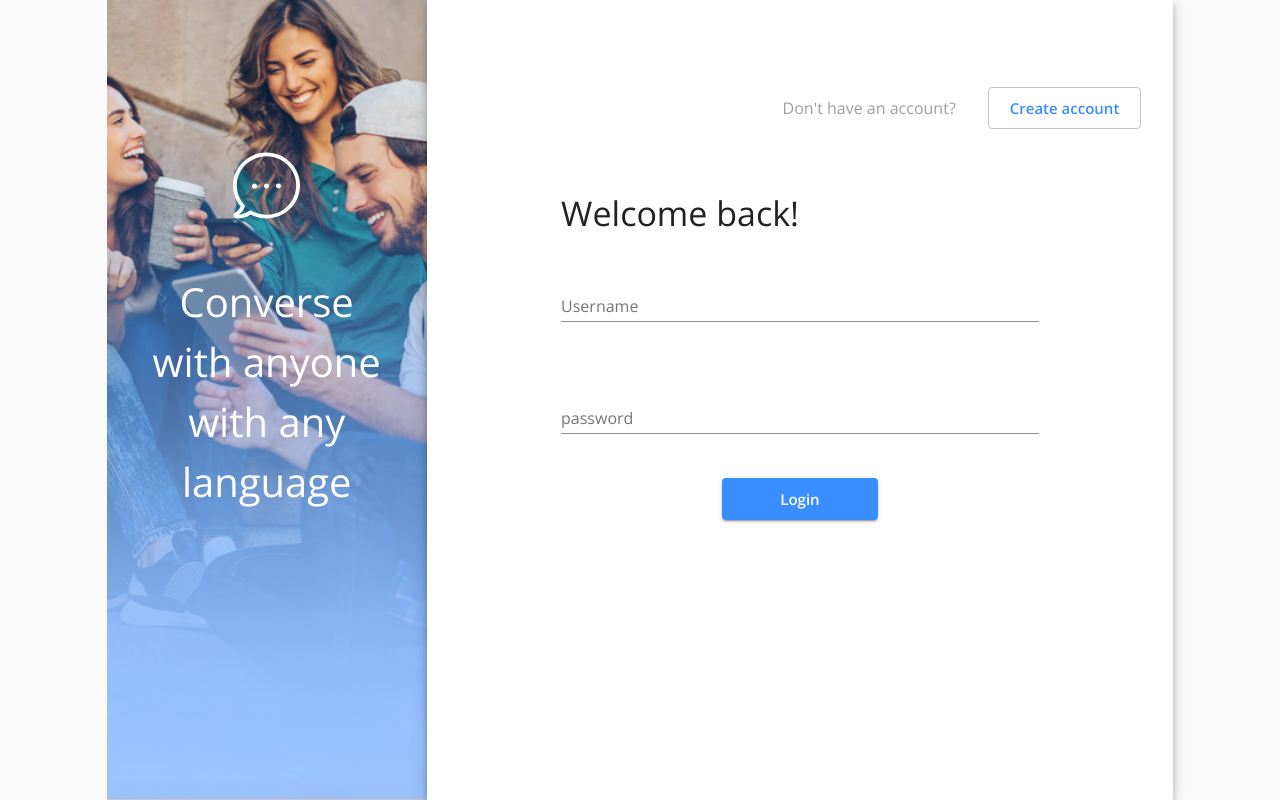
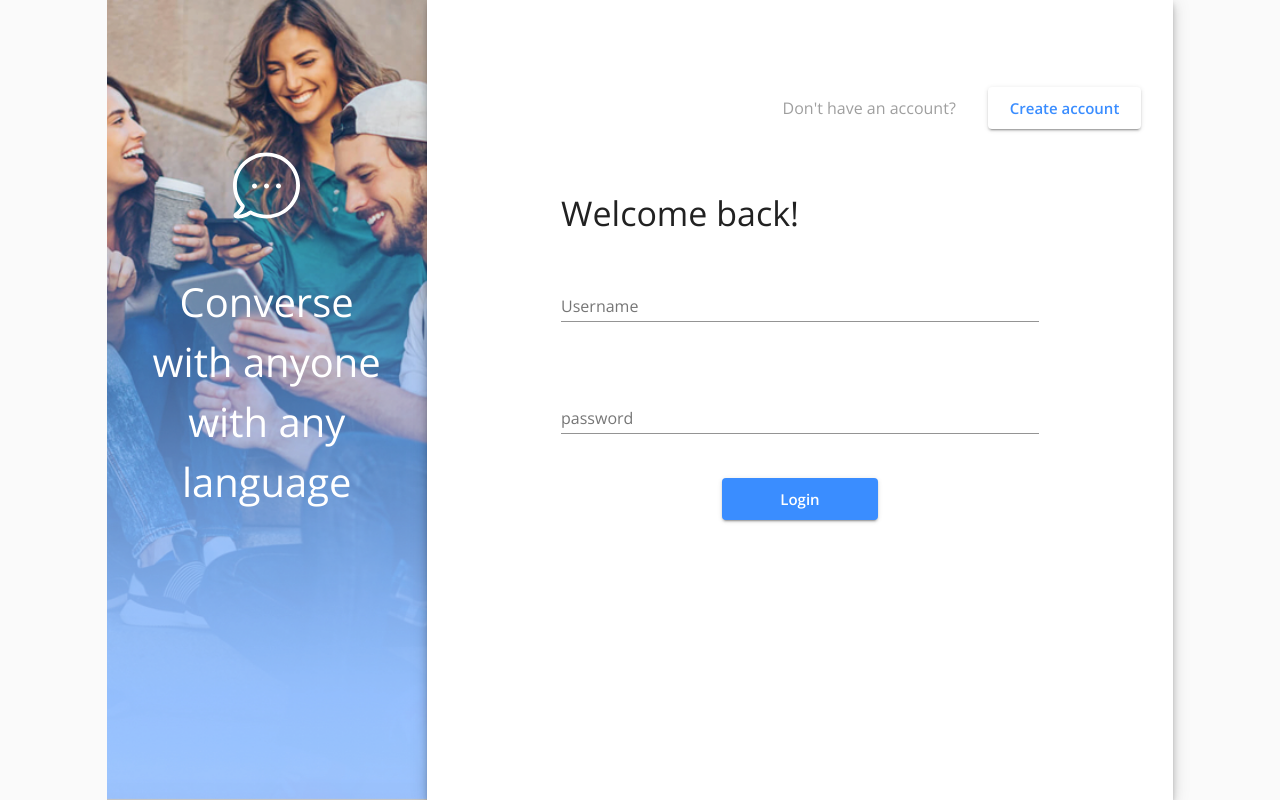
Before and after one commit to ExploreNcrack/messenger, a React (Create React App) app in the folder client/: page /login in a window 1280 px wide. Built offline with nearby package versions, Linux system fonts and the light colour scheme; no server answers.

Commit message:
fix organization and make button look nicer

```diff
--- a/client/src/LoginSignupTemplate.js
+++ /dev/null
@@ -1,103 +0,0 @@
-import {
-  Grid,
-  Typography,
-  makeStyles,
-  CssBaseline,
-  Paper,
-  Hidden,
-} from "@material-ui/core";
-import Signup from "./Signup.js";
-import Login from "./Login.js";
-
-
-const useStyles = makeStyles((theme) => ({
-  root: {
-    height: '100vh',
-  },
-  chatIconDiv: {
-    textAlign: 'center',
-    marginTop: '13vh'
-  },
-  chatIcon: {
-    bottom: '3px',
-    margin: '3rem'
-  },
-  titleFontDiv: {
-    textAlign: 'center',
-  },
-  titleFont: {
-    margin: 'auto',
-    width: '80%',
-    textAlign: 'center',
-    color: 'white',
-    fontSize: '30pt'
-  },
-  image: {
-    backgroundImage: 'url(bg-img.png)',
-    backgroundColor: 'linear-gradient(to bottom, #3A8DFF 85%, #86B9FF)',
-    backgroundRepeat: 'no-repeat',
-    backgroundSize: 'cover',
-    backgroundPosition: 'center',
-  },
-  rightDiv: {
-    height: '100%'
-  },
-  avatar: {
-    margin: theme.spacing(1),
-    backgroundColor: theme.palette.secondary.main,
-  },
-}))
-
-const Template = (props) => {
-//   const history = useHistory();
-//   const { user, register } = props;
-//   const [formErrorMessage, setFormErrorMessage] = useState({});
-
-    const classes = useStyles();
-
-//   const handleRegister = async (event) => {
-//     event.preventDefault();
-//     const username = event.target.username.value;
-//     const email = event.target.email.value;
-//     const password = event.target.password.value;
-//     const confirmPassword = event.target.confirmPassword.value;
-
-//     if (password !== confirmPassword) {
-//       setFormErrorMessage({ confirmPassword: "Passwords must match" });
-//       return;
-//     }
-
-//     await register({ username, email, password });
-//   };
-
-//   if (user.id) {
-//     return <Redirect to="/home" />;
-//   }
-
-  return (
-    <Grid container component="main" justify="center" className={classes.root} >
-      <CssBaseline />
-      <Grid container item spacing={0} xs={false} sm={5} md={3} className={classes.image} >
-        <Hidden smDown>
-        <Grid item xs={false} sm={12} className={classes.chatIconDiv}>
-          <svg  className={classes.chatIcon} width="67px" height="67px" viewBox="0 0 67 67">
-            <g id="chat">
-              <path d="M57.1688 9.66977C50.8366 3.43256 42.4361 0 33.4832 0C24.5302 0 16.1298 3.43256 9.79755 9.66977C-2.44191 21.7256 -3.29187 41.0233 7.68681 54.0419C6.61019 56.1767 4.88194 58.6605 2.31788 59.9023C1.08544 60.5023 0.391302 61.8 0.603792 63.1395C0.816283 64.4791 1.86457 65.5256 3.22451 65.7349C3.86198 65.8326 4.76861 65.9302 5.87356 65.9302C8.83426 65.9302 13.1974 65.2465 17.6597 62.0791C22.632 64.7163 28.0717 66 33.469 66C42.1386 66 50.7232 62.693 57.1829 56.3302C63.5152 50.093 67 41.8186 67 33C67 24.1814 63.501 15.907 57.1688 9.66977ZM54.4631 53.6651C44.901 63.0837 30.0975 64.9535 18.453 58.214C17.688 57.7674 16.7389 57.907 16.1298 58.507C16.0731 58.5349 16.0164 58.5767 15.9739 58.6186C12.1349 61.5488 8.36678 62.1628 5.87356 62.1628L5.85939 62.1628C8.7351 60.0977 10.5483 57.0279 11.6108 54.6419C11.7808 54.2372 11.8091 53.8186 11.71 53.4279C11.6675 53.0512 11.5116 52.6744 11.2425 52.3674C0.872947 40.8279 1.41126 23.2465 12.4891 12.3349C24.0627 0.934884 42.8894 0.934884 54.4489 12.3349C66.0367 23.7349 66.0367 42.2651 54.4631 53.6651Z" transform="translate(0 0.5)" id="Shape" fill="#FFFFFF" stroke="none" />
-              <path d="M2.5 5C3.88071 5 5 3.88071 5 2.5C5 1.11929 3.88071 0 2.5 0C1.11929 0 0 1.11929 0 2.5C0 3.88071 1.11929 5 2.5 5Z" transform="translate(31 31.5)" id="Oval" fill="#FFFFFF" stroke="none" />
-              <path d="M2.5 5C3.88071 5 5 3.88071 5 2.5C5 1.11929 3.88071 0 2.5 0C1.11929 0 0 1.11929 0 2.5C0 3.88071 1.11929 5 2.5 5Z" transform="translate(43 31.5)" id="Oval" fill="#FFFFFF" stroke="none" />
-              <path d="M2.5 5C3.88071 5 5 3.88071 5 2.5C5 1.11929 3.88071 0 2.5 0C1.11929 0 0 1.11929 0 2.5C0 3.88071 1.11929 5 2.5 5Z" transform="translate(19 31.5)" id="Oval" fill="#FFFFFF" stroke="none" />
-            </g>
-          </svg>
-          <Typography  sm={12} className={classes.titleFont}>Converse with anyone with any language</Typography>
-        </Grid>
-        </Hidden>
-
-      </Grid>
-      <Grid container item direction="column" xs={12} sm={12} md={6} lg={7} component={Paper} elevation={6} square justify="flex-start" className={classes.rightDiv}>
-            { props.page === "signup" ?  <Signup /> : <Login />}
-      </Grid>
-    </Grid>
-  );
-};
-
-export default Template;
--- a/client/src/Login.js
+++ b/client/src/components/LoginSignup/Login.js
@@ -10,7 +10,7 @@ import {
   TextField,
   makeStyles,
 } from "@material-ui/core";
-import { login } from "./store/utils/thunkCreators";
+import { login } from "../../store/utils/thunkCreators";
 
 const useStyles = makeStyles((theme) => ({
   paper: {
@@ -47,8 +47,8 @@ const Login = (props) => {
         </Box>
         <Box>
           <Button
-            variant="outlined"
-            style={{ color: "#3A8DFF" }}
+            variant="contained"
+            style={{ color: "#3A8DFF", background: "white" }}
             size="large"
             onClick={() => history.push("/register")}
           >
--- /dev/null
+++ b/client/src/components/LoginSignup/LoginSignupTemplate.js
@@ -0,0 +1,79 @@
+import {
+  Grid,
+  Typography,
+  makeStyles,
+  CssBaseline,
+  Paper,
+  Hidden,
+} from "@material-ui/core";
+import Signup from "./Signup";
+import Login from "./Login";
+
+
+const useStyles = makeStyles((theme) => ({
+  root: {
+    height: '100vh',
+  },
+  chatIconDiv: {
+    textAlign: 'center',
+    marginTop: '13vh'
+  },
+  chatIcon: {
+    bottom: '3px',
+    margin: '3rem'
+  },
+  titleFontDiv: {
+    textAlign: 'center',
+  },
+  titleFont: {
+    margin: 'auto',
+    width: '80%',
+    textAlign: 'center',
+    color: 'white',
+    fontSize: '30pt'
+  },
+  image: {
+    backgroundImage: 'url(bg-img.png)',
+    backgroundColor: 'linear-gradient(to bottom, #3A8DFF 85%, #86B9FF)',
+    backgroundRepeat: 'no-repeat',
+    backgroundSize: 'cover',
+    backgroundPosition: 'center',
+  },
+  rightDiv: {
+    height: '100%'
+  },
+  avatar: {
+    margin: theme.spacing(1),
+    backgroundColor: theme.palette.secondary.main,
+  },
+}))
+
+const Template = (props) => {
+    const classes = useStyles();
+
+  return (
+    <Grid container component="main" justify="center" className={classes.root} >
+      <CssBaseline />
+      <Grid container item spacing={0} xs={false} sm={5} md={3} className={classes.image} >
+        <Hidden smDown>
+          <Grid item xs={false} sm={12} className={classes.chatIconDiv}>
+            <svg  className={classes.chatIcon} width="67px" height="67px" viewBox="0 0 67 67">
+              <g id="chat">
+                <path d="M57.1688 9.66977C50.8366 3.43256 42.4361 0 33.4832 0C24.5302 0 16.1298 3.43256 9.79755 9.66977C-2.44191 21.7256 -3.29187 41.0233 7.68681 54.0419C6.61019 56.1767 4.88194 58.6605 2.31788 59.9023C1.08544 60.5023 0.391302 61.8 0.603792 63.1395C0.816283 64.4791 1.86457 65.5256 3.22451 65.7349C3.86198 65.8326 4.76861 65.9302 5.87356 65.9302C8.83426 65.9302 13.1974 65.2465 17.6597 62.0791C22.632 64.7163 28.0717 66 33.469 66C42.1386 66 50.7232 62.693 57.1829 56.3302C63.5152 50.093 67 41.8186 67 33C67 24.1814 63.501 15.907 57.1688 9.66977ZM54.4631 53.6651C44.901 63.0837 30.0975 64.9535 18.453 58.214C17.688 57.7674 16.7389 57.907 16.1298 58.507C16.0731 58.5349 16.0164 58.5767 15.9739 58.6186C12.1349 61.5488 8.36678 62.1628 5.87356 62.1628L5.85939 62.1628C8.7351 60.0977 10.5483 57.0279 11.6108 54.6419C11.7808 54.2372 11.8091 53.8186 11.71 53.4279C11.6675 53.0512 11.5116 52.6744 11.2425 52.3674C0.872947 40.8279 1.41126 23.2465 12.4891 12.3349C24.0627 0.934884 42.8894 0.934884 54.4489 12.3349C66.0367 23.7349 66.0367 42.2651 54.4631 53.6651Z" transform="translate(0 0.5)" id="Shape" fill="#FFFFFF" stroke="none" />
+                <path d="M2.5 5C3.88071 5 5 3.88071 5 2.5C5 1.11929 3.88071 0 2.5 0C1.11929 0 0 1.11929 0 2.5C0 3.88071 1.11929 5 2.5 5Z" transform="translate(31 31.5)" id="Oval" fill="#FFFFFF" stroke="none" />
+                <path d="M2.5 5C3.88071 5 5 3.88071 5 2.5C5 1.11929 3.88071 0 2.5 0C1.11929 0 0 1.11929 0 2.5C0 3.88071 1.11929 5 2.5 5Z" transform="translate(43 31.5)" id="Oval" fill="#FFFFFF" stroke="none" />
+                <path d="M2.5 5C3.88071 5 5 3.88071 5 2.5C5 1.11929 3.88071 0 2.5 0C1.11929 0 0 1.11929 0 2.5C0 3.88071 1.11929 5 2.5 5Z" transform="translate(19 31.5)" id="Oval" fill="#FFFFFF" stroke="none" />
+              </g>
+            </svg>
+            <Typography  sm={12} className={classes.titleFont}>Converse with anyone with any language</Typography>
+          </Grid>
+        </Hidden>
+      </Grid>
+      <Grid container item direction="column" xs={12} sm={12} md={6} lg={7} component={Paper} elevation={6} square justify="flex-start" className={classes.rightDiv}>
+            { props.page === "signup" ?  <Signup /> : <Login />}
+      </Grid>
+    </Grid>
+  );
+};
+
+export default Template;
--- a/client/src/Signup.js
+++ b/client/src/components/LoginSignup/Signup.js
@@ -11,7 +11,7 @@ import {
   FormHelperText,
   makeStyles,
 } from "@material-ui/core";
-import { register } from "./store/utils/thunkCreators";
+import { register } from "../../store/utils/thunkCreators";
 
 const useStyles = makeStyles((theme) => ({
   paper: {
@@ -56,8 +56,8 @@ const Login = (props) => {
         </Box>
         <Box>
           <Button
-            variant="outlined"
-            style={{ color: "#3A8DFF" }}
+            variant="contained"
+            style={{ color: "#3A8DFF", background: "white" }}
             size="large"
             onClick={() => history.push("/login")}
           >
--- a/client/src/routes.js
+++ b/client/src/routes.js
@@ -3,7 +3,7 @@ import { Route, Switch, withRouter } from "react-router-dom";
 import { connect } from "react-redux";
 import { fetchUser } from "./store/utils/thunkCreators";
 import { Home, SnackbarError } from "./components";
-import LoginSignupTemplate from "./LoginSignupTemplate.js";
+import LoginSignupTemplate from "./components/LoginSignup/LoginSignupTemplate";
 
 const Routes = (props) => {
   const { user, fetchUser } = props;
```
